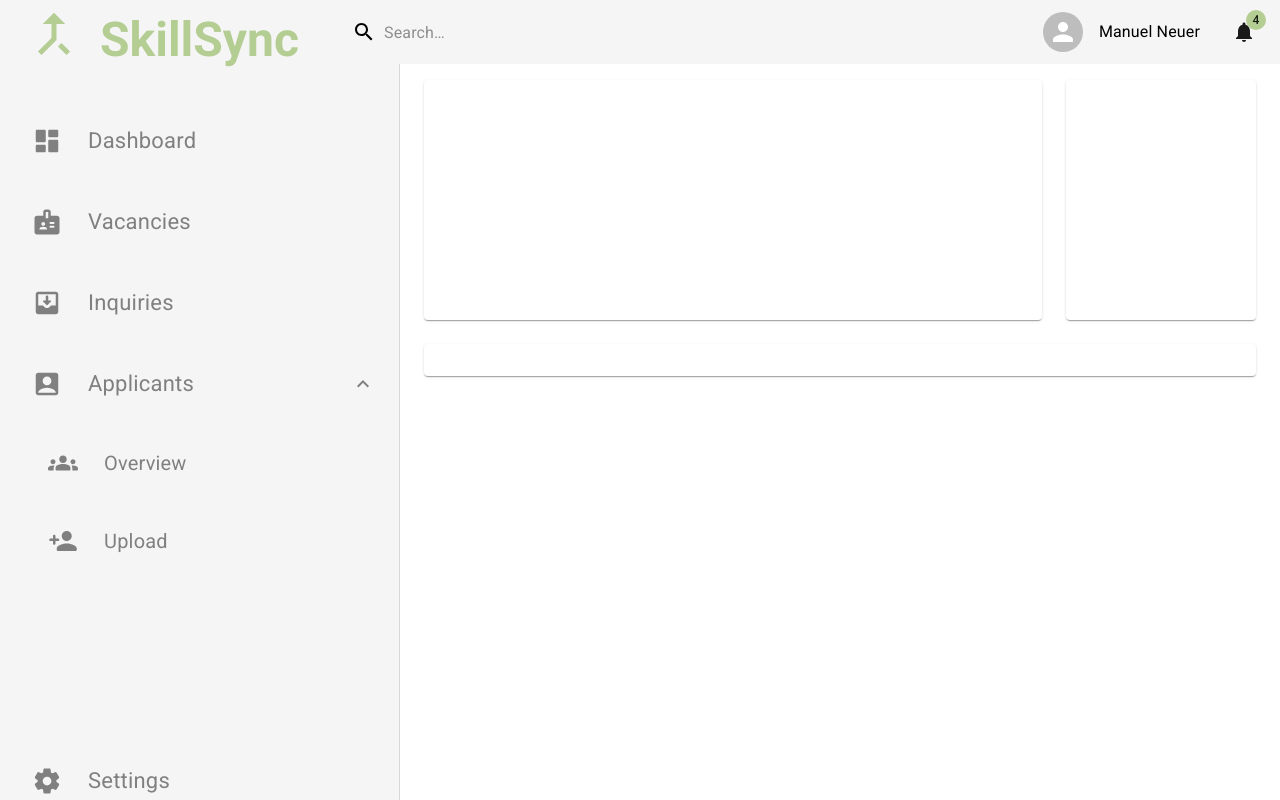
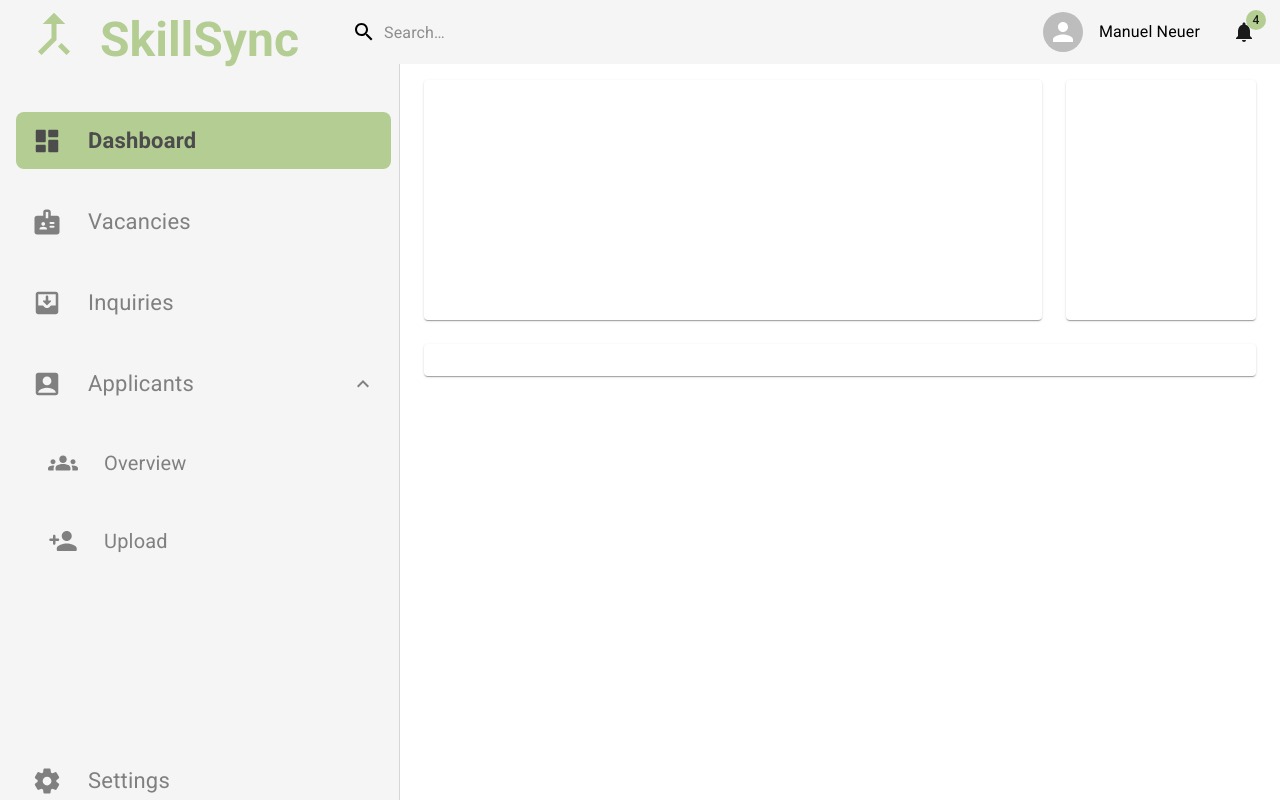
Before and after one commit to HdM-LLM/frontend, a React (Create React App) app: page / in a window 1280 px wide. Built offline with nearby package versions, Linux system fonts and the light colour scheme.

Commit message:
changed initial path in DrawerItems and removed unused import

```diff
--- a/src/helper/DrawerItems.tsx
+++ b/src/helper/DrawerItems.tsx
@@ -10,7 +10,6 @@ import Collapse from '@mui/material/Collapse';
 import List from '@mui/material/List';
 import ExpandLess from '@mui/icons-material/ExpandLess';
 import ExpandMore from '@mui/icons-material/ExpandMore';
-import FileUploadRoundedIcon from '@mui/icons-material/FileUploadRounded';
 import PersonAddRoundedIcon from '@mui/icons-material/PersonAddRounded';
 import LogoutRoundedIcon from '@mui/icons-material/LogoutRounded';
 import { NavLink } from 'react-router-dom';
@@ -23,7 +22,7 @@ const linkStyle = {
 
 export default function DrawerItems() {
   const [open, setOpen] = useState(true);
-  const [selectedLink, setSelectedLink] = useState<string>('');
+  const [selectedLink, setSelectedLink] = useState<string>('/');
 
   const handleClick = () => {
     setOpen(!open);
```
